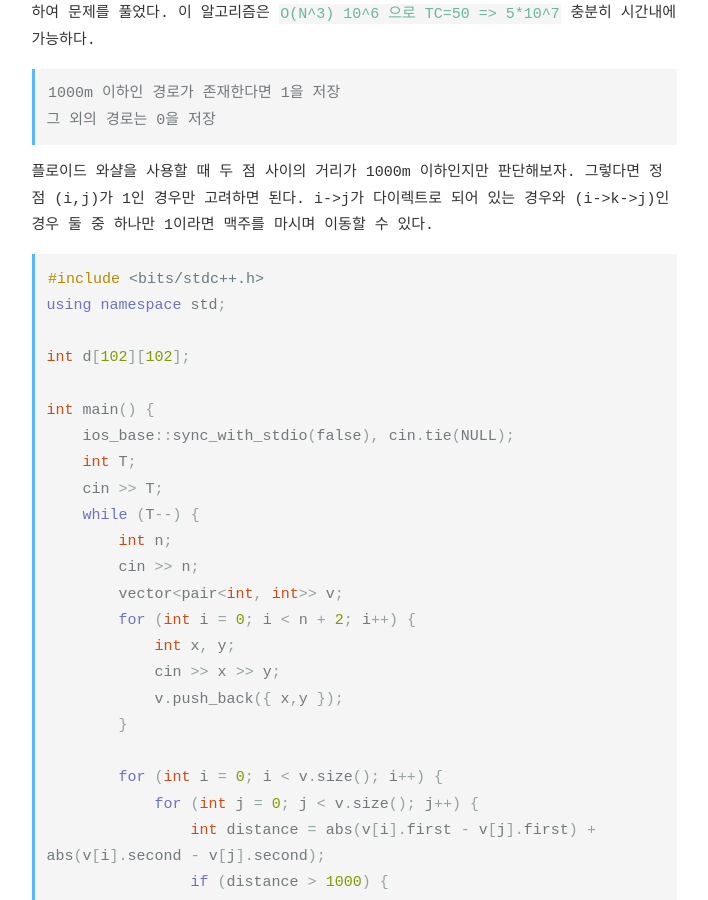
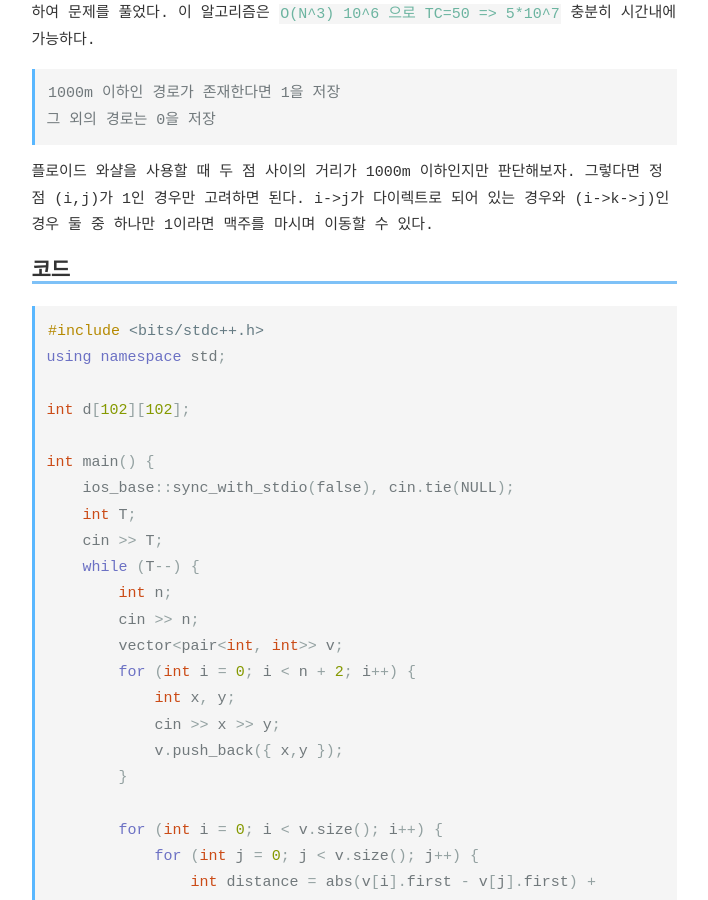
Before and after one commit to riverrevir/riverrevir.github.io, a Jekyll site: the page built from _posts/2022-03-07-BOJ_9205.md, in a window 1280 px wide and 900 px high, scrolled down 441 px. Shown: the whole window, without its empty margins (286-994 px from the left). Built offline with Jekyll 4.4.1, drawn with Linux system fonts in a browser that asks for light colours; some web fonts are replaced; comment, search, counter and statistics services are not loaded.

Commit message:
add post BOJ_9205

````diff
--- a/_posts/2022-03-07-BOJ_9205.md
+++ b/_posts/2022-03-07-BOJ_9205.md
@@ -19,6 +19,7 @@ minute: 1
 
 플로이드 와샬을 사용할 때 두 점 사이의 거리가 1000m 이하인지만 판단해보자. 그렇다면 정점 (i,j)가 1인 경우만 고려하면 된다. i->j가 다이렉트로 되어 있는 경우와 (i->k->j)인 경우 둘 중 하나만 1이라면 맥주를 마시며 이동할 수 있다.
 
+<h4>코드</h4>
 
 ```c++
 #include <bits/stdc++.h>
````
